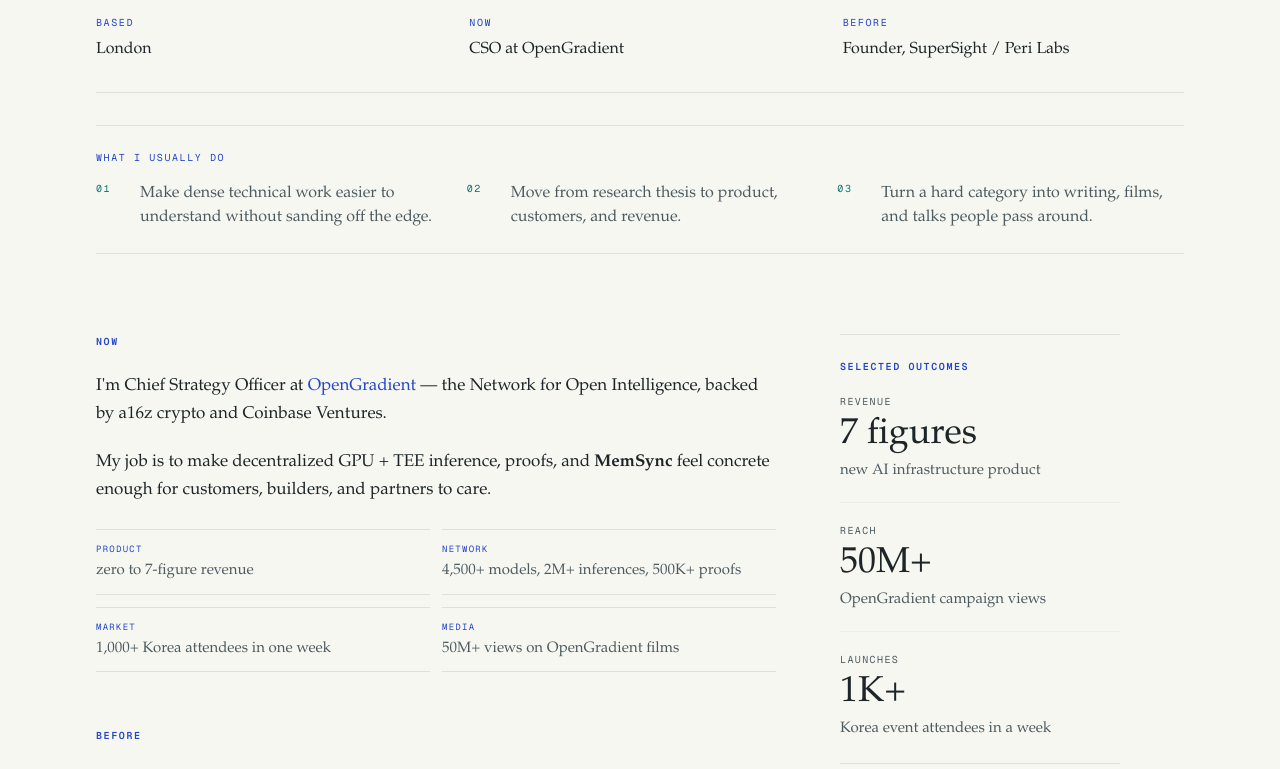
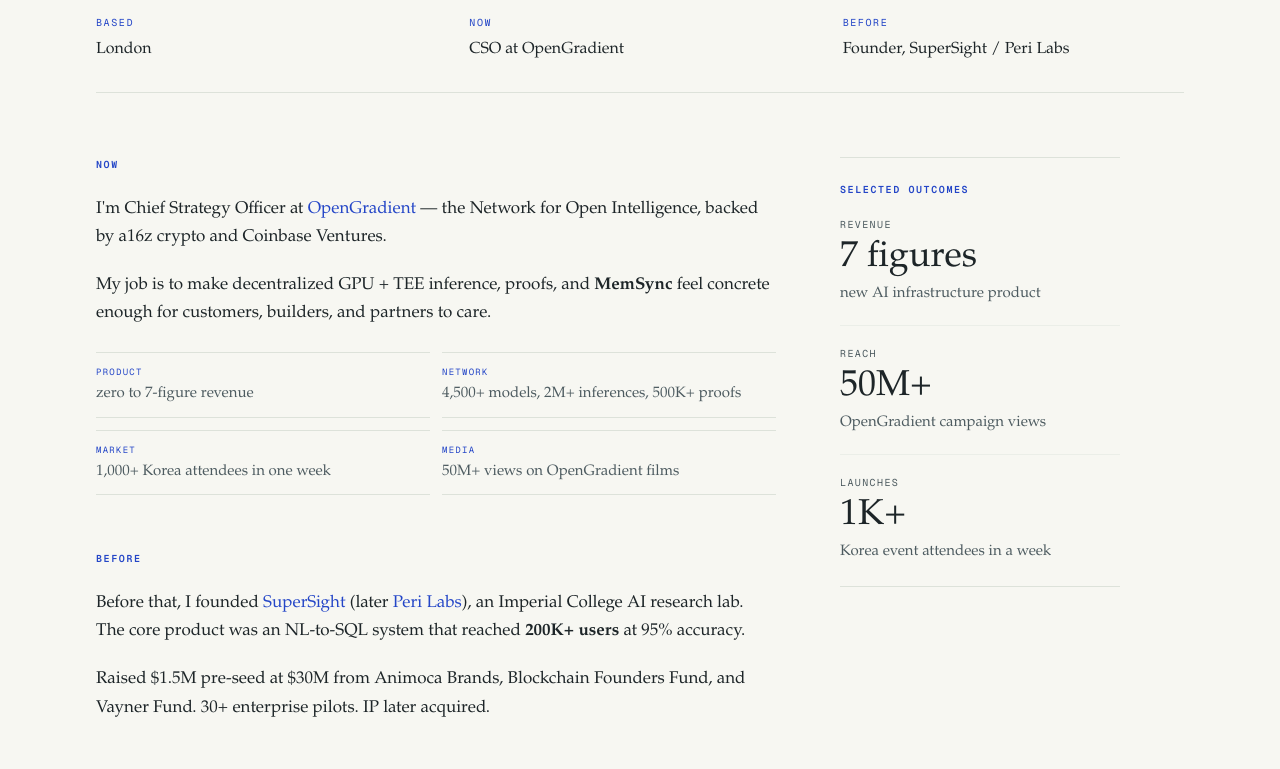
Before and after one commit to 0xadvait/personal_web, a Next.js app: page / in a window 1280 px wide. Shown: the part 2260-3029 px from the top of the page. Built offline with nearby package versions, Linux system fonts and the light colour scheme.

Commit message:
Remove mechanical about row

```diff
--- a/src/components/About.js
+++ b/src/components/About.js
@@ -11,21 +11,6 @@
   { k: 'Revenue', v: '7 figures', d: 'new AI infrastructure product' },
   { k: 'Reach', v: '50M+', d: 'OpenGradient campaign views' },
   { k: 'Launches', v: '1K+', d: 'Korea event attendees in a week' },
-];
-
-const modes = [
-  {
-    k: '01',
-    v: 'Make dense technical work easier to understand without sanding off the edge.',
-  },
-  {
-    k: '02',
-    v: 'Move from research thesis to product, customers, and revenue.',
-  },
-  {
-    k: '03',
-    v: 'Turn a hard category into writing, films, and talks people pass around.',
-  },
 ];
 
 const highlights = [
@@ -60,27 +45,7 @@
           </dl>
         </Reveal>
 
-        <Reveal delay={0.04}>
-          <div className="mt-8 border-y border-border py-5 sm:py-6">
-            <div className="font-mono text-[10px] uppercase tracking-[0.16em] text-accent">
-              What I usually do
-            </div>
-            <ol className="mt-4 grid gap-4 sm:grid-cols-3 sm:gap-6">
-            {modes.map((mode) => (
-              <li key={mode.k} className="grid grid-cols-[2rem_1fr] gap-3">
-                <div className="font-mono text-[10px] uppercase tracking-[0.16em] text-accent-alt">
-                  {mode.k}
-                </div>
-                <p className="font-serif text-[15px] leading-[1.5] text-fg-muted sm:text-base">
-                  {mode.v}
-                </p>
-              </li>
-            ))}
-            </ol>
-          </div>
-        </Reveal>
-
-        <div className="mt-12 grid gap-12 sm:mt-16 md:mt-20 lg:grid-cols-[minmax(0,680px)_280px] lg:items-start lg:gap-16">
+        <div className="mt-12 grid gap-12 sm:mt-16 lg:grid-cols-[minmax(0,680px)_280px] lg:items-start lg:gap-16">
           <div className="max-w-[680px]">
             <Reveal>
               <Block label="Now">
```
